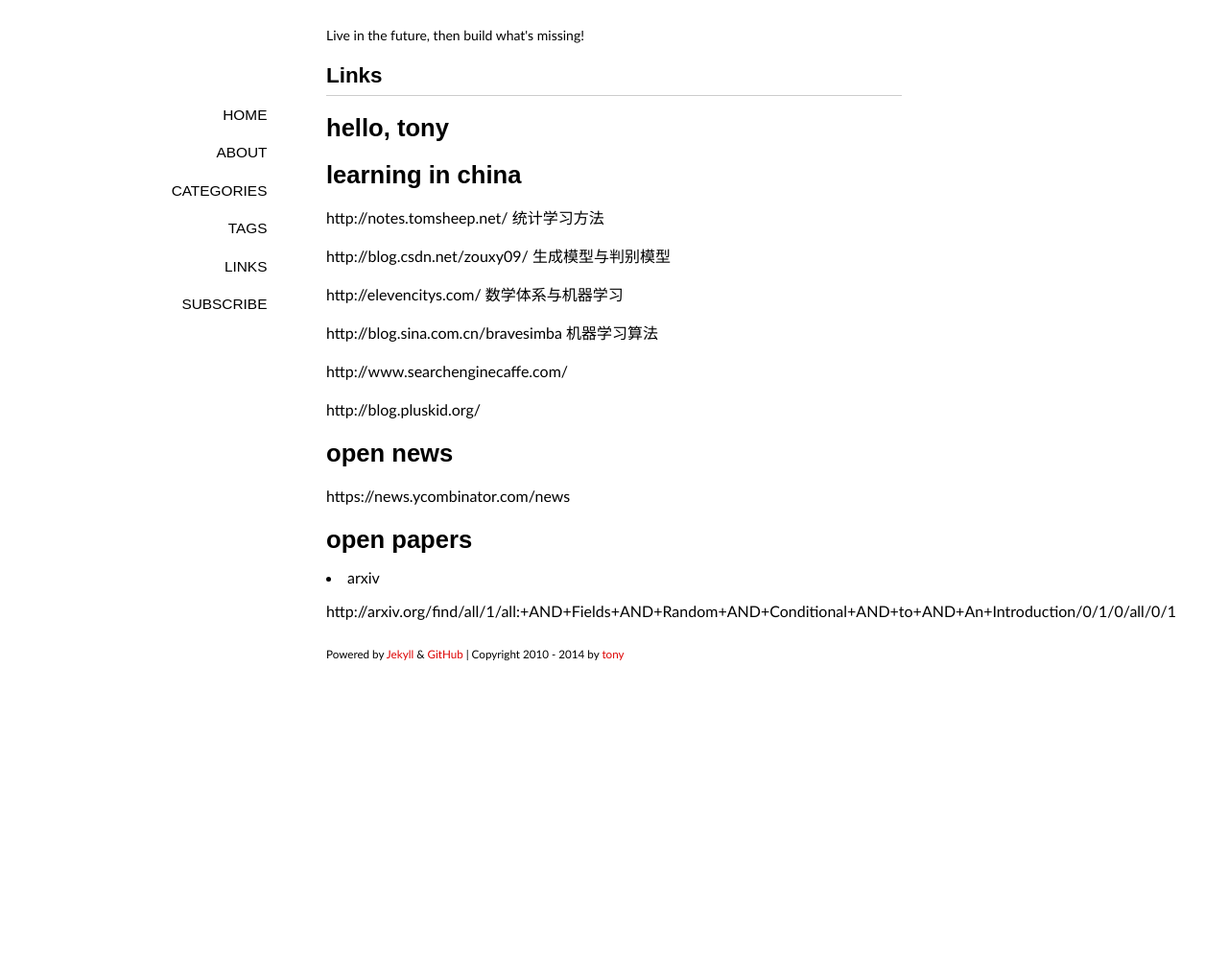
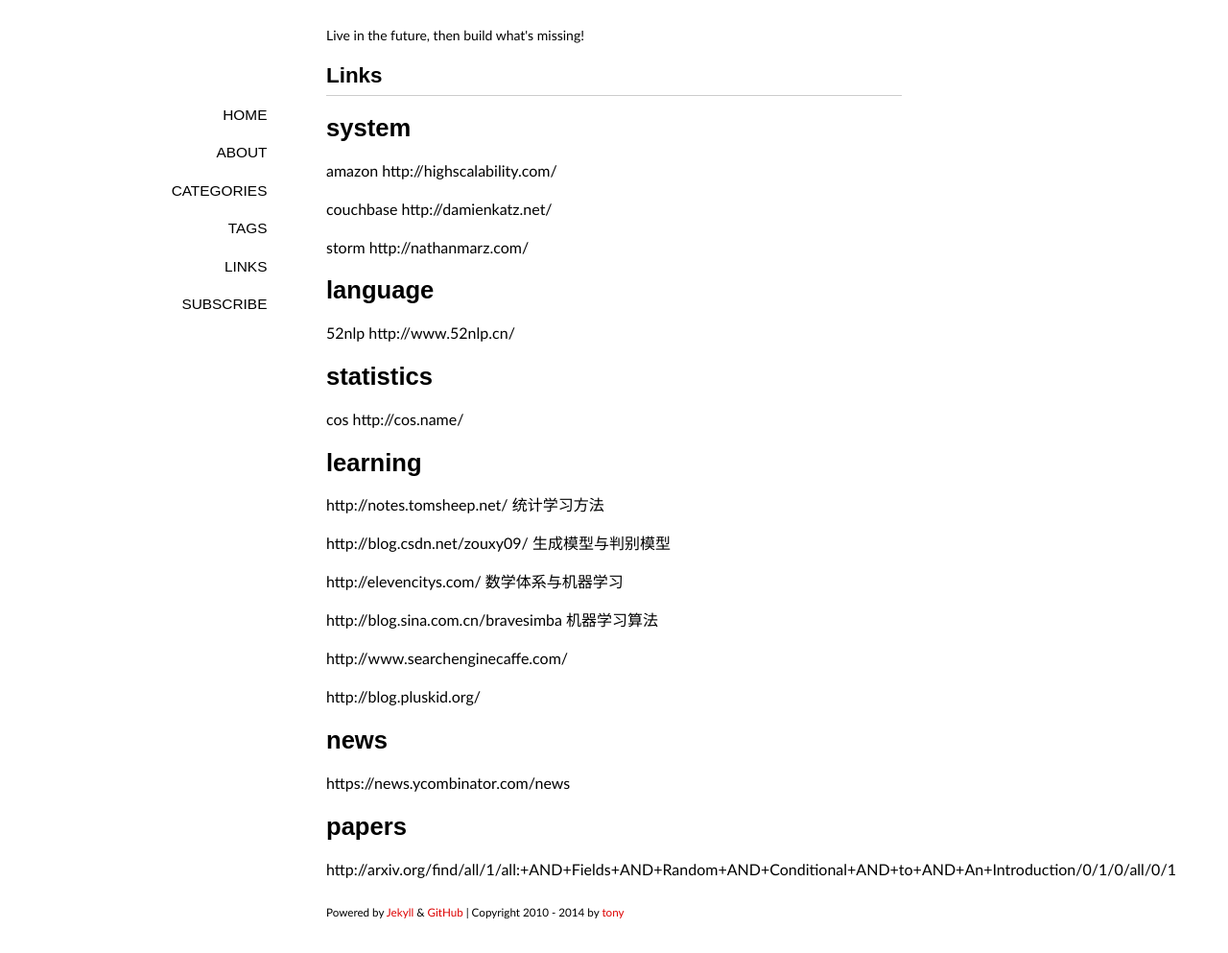
Before and after one commit to tonyskywalker/tonyskywalker.github.io, a Jekyll site: the page built from links/index.md, in a window 1280 px wide. Shown: the whole page at 96% size. Built offline with Jekyll 4.4.1, drawn with Linux system fonts in a browser that asks for light colours; some web fonts are replaced; Markdown is read by kramdown in place of the engine named in the settings; comment, search, counter and statistics services are not loaded; before the commit the page ends 900 px from its top, so only the background shows below that.

Commit message:
update links

```diff
--- a/links/index.md
+++ b/links/index.md
@@ -4,12 +4,30 @@
 comments: yes
 ---
 
-hello, tony
-===========
+system
+======
+
+amazon  http://highscalability.com/
+
+couchbase  http://damienkatz.net/
+
+storm  http://nathanmarz.com/
+
+language
+========
+
+52nlp  http://www.52nlp.cn/
 
 
-learning in china
-=================
+statistics
+==========
+
+cos  http://cos.name/
+
+
+
+learning
+========
 
 http://notes.tomsheep.net/ 统计学习方法
 
@@ -23,16 +41,14 @@
 
 http://blog.pluskid.org/
 
-open news
-=========
+news
+====
 
 https://news.ycombinator.com/news
 
 
 
-open papers
-===========
-
-- arxiv
+papers
+======
 
 http://arxiv.org/find/all/1/all:+AND+Fields+AND+Random+AND+Conditional+AND+to+AND+An+Introduction/0/1/0/all/0/1
```
